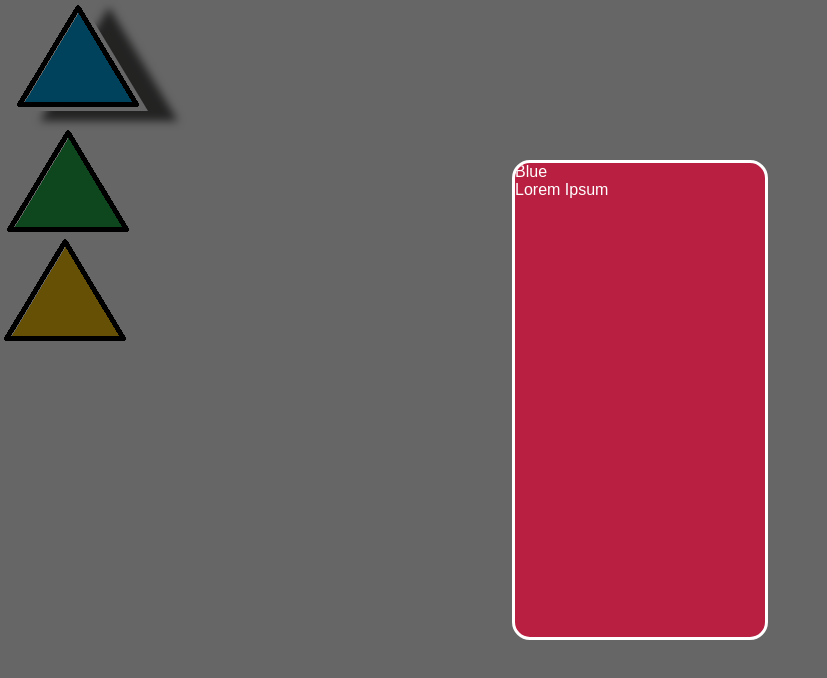
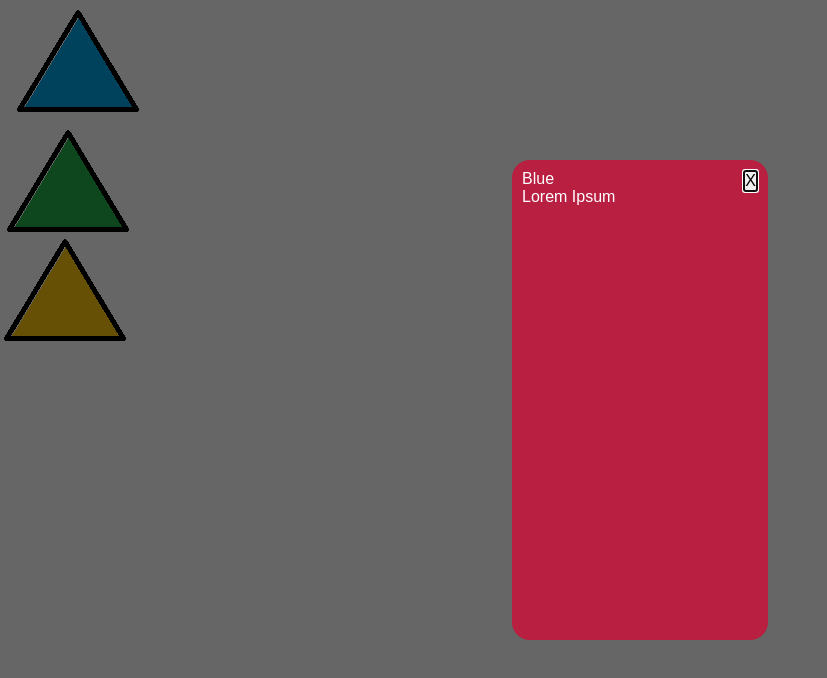
Before and after one commit to quentinkrammer/bag_projektvision, a plain HTML site: page index.html in a window 1280 px wide. Both pictures are taken after a click on the picture 81 px from the left and 58 px from the top of the page. Shown: the whole page, without its empty margins (0-827 px from the left). Drawn offline with Linux system fonts and the light colour scheme.

Commit message:
Finalisierung des Modals

```diff
--- a/index.html
+++ b/index.html
@@ -2,9 +2,9 @@
 <html lang="de">
   <head>
     <meta charset="UTF-8" />
-    <meta name="viewport" content="width=device-width, initial-scale=1.0" />
+    <meta name="viewport" content="width=device-width, initial-scale=1.0"/>
     <title>BAG Projektvision</title>
-    <link rel="stylesheet" href="styles.css" />
+    <link rel="stylesheet" href="styles.css"/>
     <script src="script.js"></script>
   </head>
   <body>
@@ -12,9 +12,12 @@
     <img src="assets/vision_green.png" class="object liftable" id="green"/>
     <img src="assets/vision_yellow.png" class="object liftable" id="yellow"/>
 
-    <div id="modal" popover>
+    <dialog id="modal" popover="manual">
+      <button onclick="closeModal()">X</button>
       <h1>Titel</h1>
       <p>Text</p>
-    </div>
+    </dialog>
+
+    <div id="backdrop"></div>
   </body>
 </html>
--- a/script.js
+++ b/script.js
@@ -1,4 +1,3 @@
-var objects = document.getElementsByClassName("object");
 const modalData = {
     blue: {
         "title": "Blue",
@@ -14,15 +13,24 @@ const modalData = {
     }
 };
 
-function showModal(objectID) {
+function openModal(objectID) {
     let modal = document.getElementById("modal");
-    modal.children[0].textContent = modalData[objectID].title;
-    modal.children[1].textContent = modalData[objectID].text;
-    modal.togglePopover();
+    let backdrop = document.getElementById("backdrop");
+    modal.children[1].textContent = modalData[objectID].title;
+    modal.children[2].textContent = modalData[objectID].text;
+    backdrop.style.display = "block"
+    modal.showPopover();
+}
+function closeModal() {
+    let modal = document.getElementById("modal");
+    let backdrop = document.getElementById("backdrop");
+    modal.hidePopover();
+    backdrop.style.display = "none"
 }
 
 window.addEventListener("load", () => {
+    let objects = document.getElementsByClassName("object");
     Array.from(objects).forEach((object) => {
-        object.addEventListener("click", () => {showModal(object.id);} );
+        object.addEventListener("click", () => {openModal(object.id)} );
     })
 })
--- a/styles.css
+++ b/styles.css
@@ -47,6 +47,7 @@ body {
   top: 50%;
   left: 50%;
   transform: translate(-50%, -50%);
+  padding: 10px;
   overflow: hidden;
 }
 #modal {
@@ -55,10 +56,24 @@ body {
   border-radius: 18px;
   animation: opacity 120ms ease-out;
 }
+
 #modal:popover-open {
   width: 20dvw;
   height: 60dvh;
+  border: none;
 }
-#modal::backdrop {
+#backdrop {
+  display: none;
+  position: absolute;
+  top: 0;
+  left: 0;
+  width: 100dvw;
+  height: 100dvh;
   background-color: rgba(0, 0, 0, 0.6);
 }
+
+#modal button {
+  position: fixed;
+  top: 10px;
+  right: 10px;
+}
```
